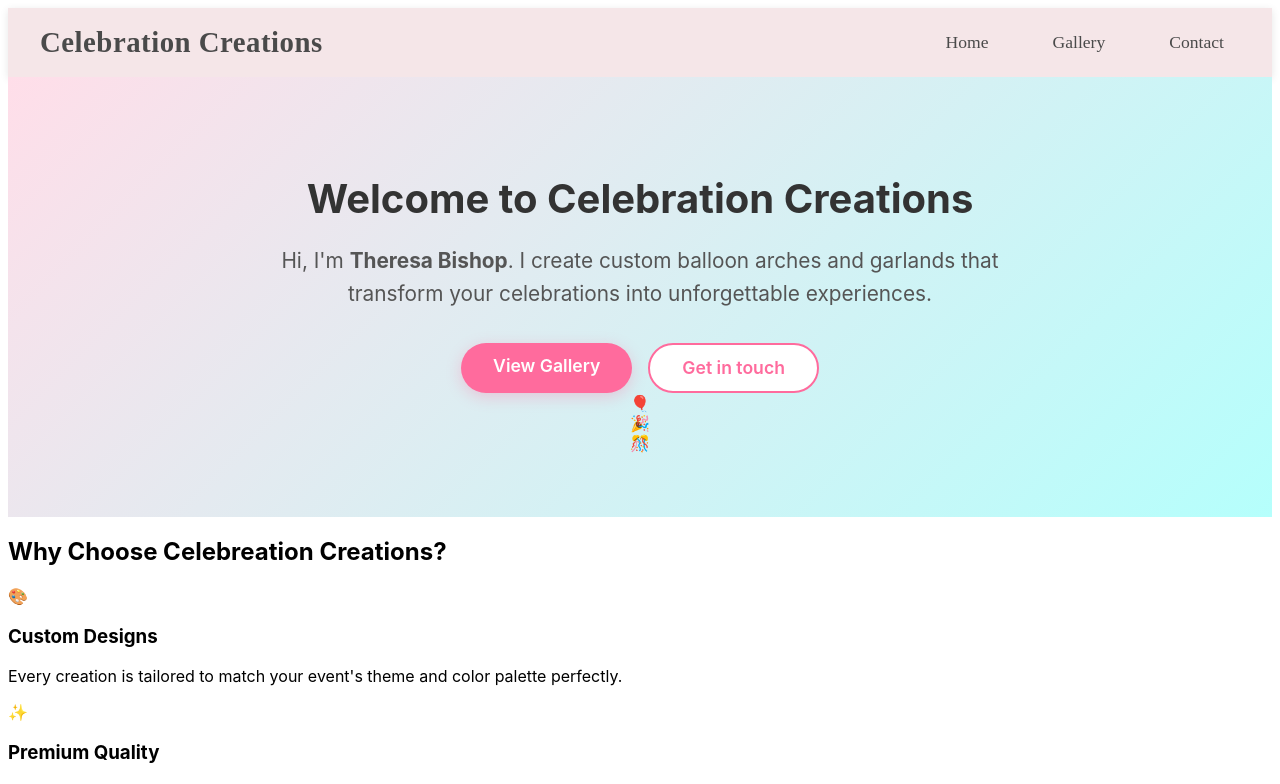
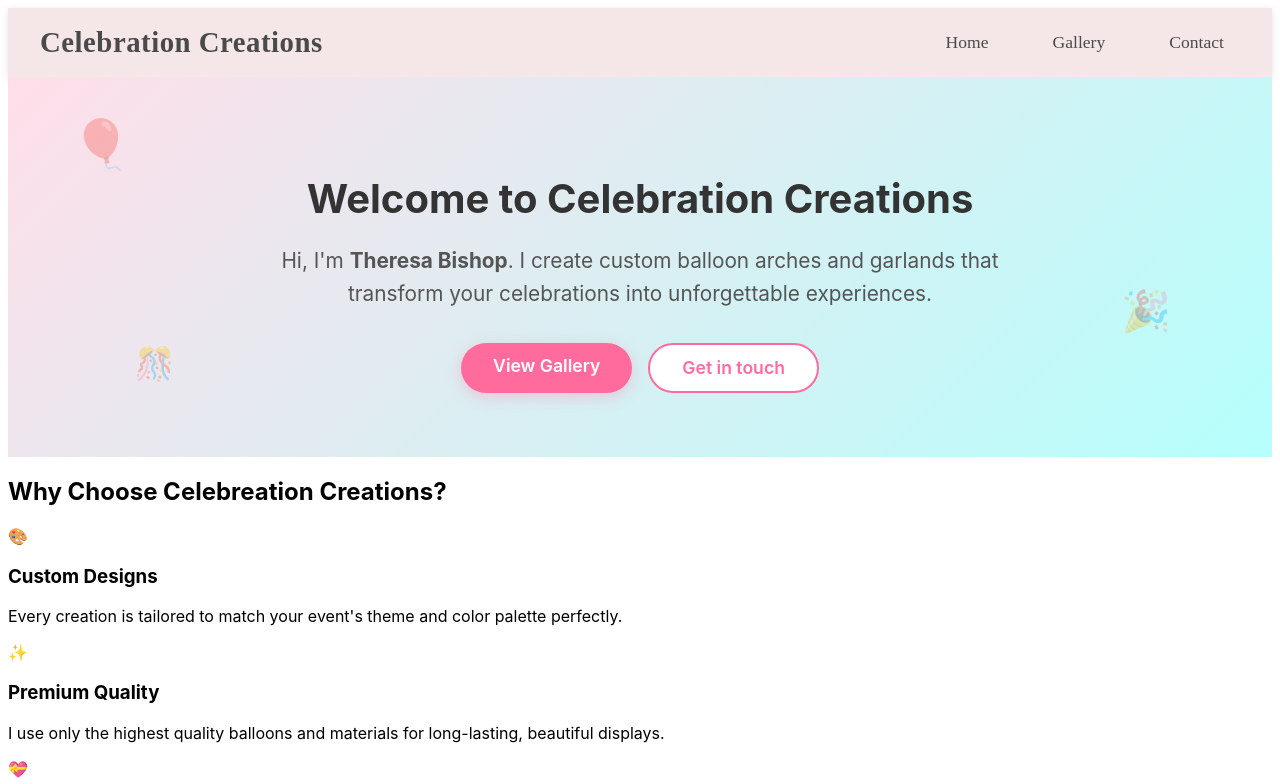
Before and after one commit to Zyncster/celebration-creations, a React (Vite) app: page / in a window 1280 px wide. Shown: the top 784 px of the page. Built offline with nearby package versions, Linux system fonts and the light colour scheme.

Commit message:
Made balloons float

```diff
--- a/src/pages/Home.css
+++ b/src/pages/Home.css
@@ -78,3 +78,39 @@
     padding: 1rem 3rem;
     font-size: 1.2rem;
 }
+
+/* Decorative Balloons */
+.balloon-decor {
+    position: absolute;
+    opacity: 0.3;
+    animation: float 3s ease-in-out infinite;
+}
+
+.balloon-1 {
+    top: 10%;
+    left: 5%;
+    font-size: 3rem;
+}
+
+.balloon-2 {
+    top: 60%;
+    right: 8%;
+    font-size: 2.5rem;
+    animation-duration: 4s;
+}
+
+.balloon-3 {
+    bottom: 15%;
+    left: 10%;
+    font-size: 2rem;
+    animation-duration: 3.5s;
+}
+
+@keyframes float {
+    0%, 100% {
+        transform: translateY(0px);
+    }
+    50% {
+        transform: translateY(-20px);
+    }
+}
```
